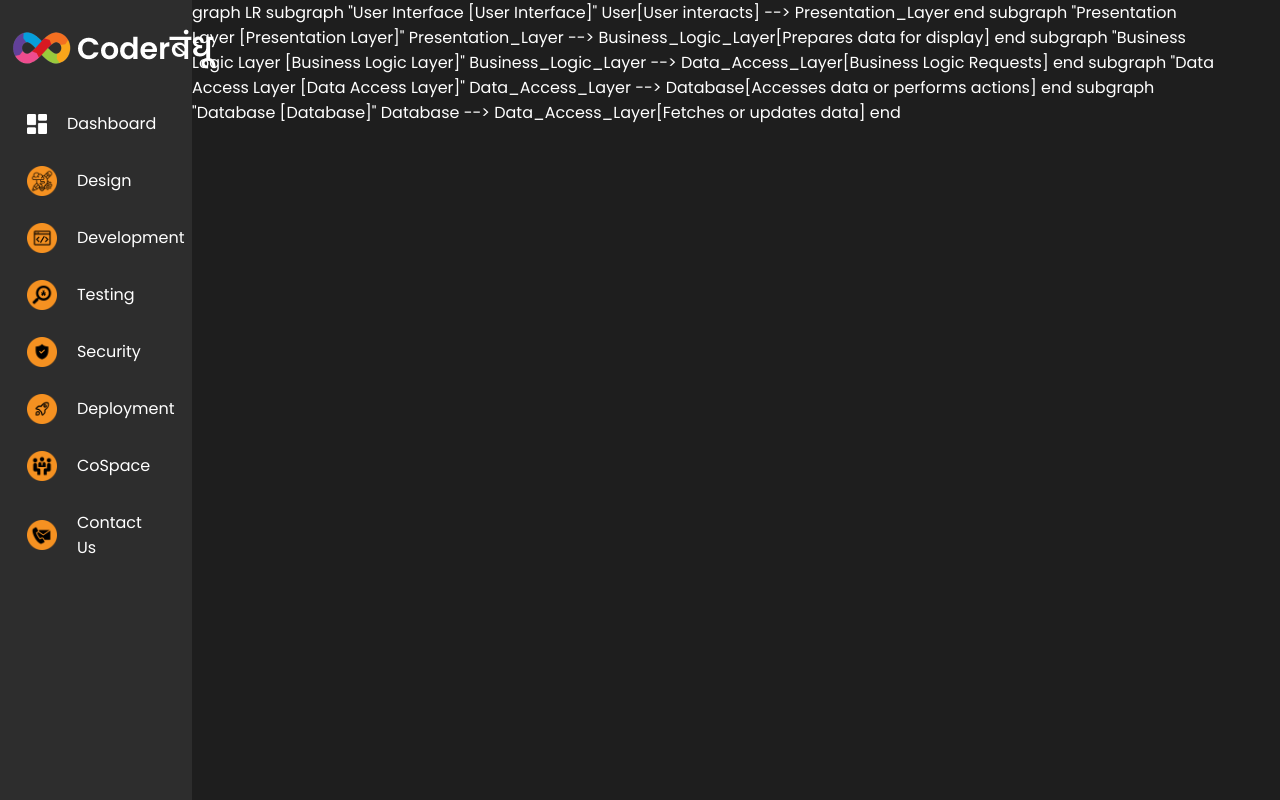
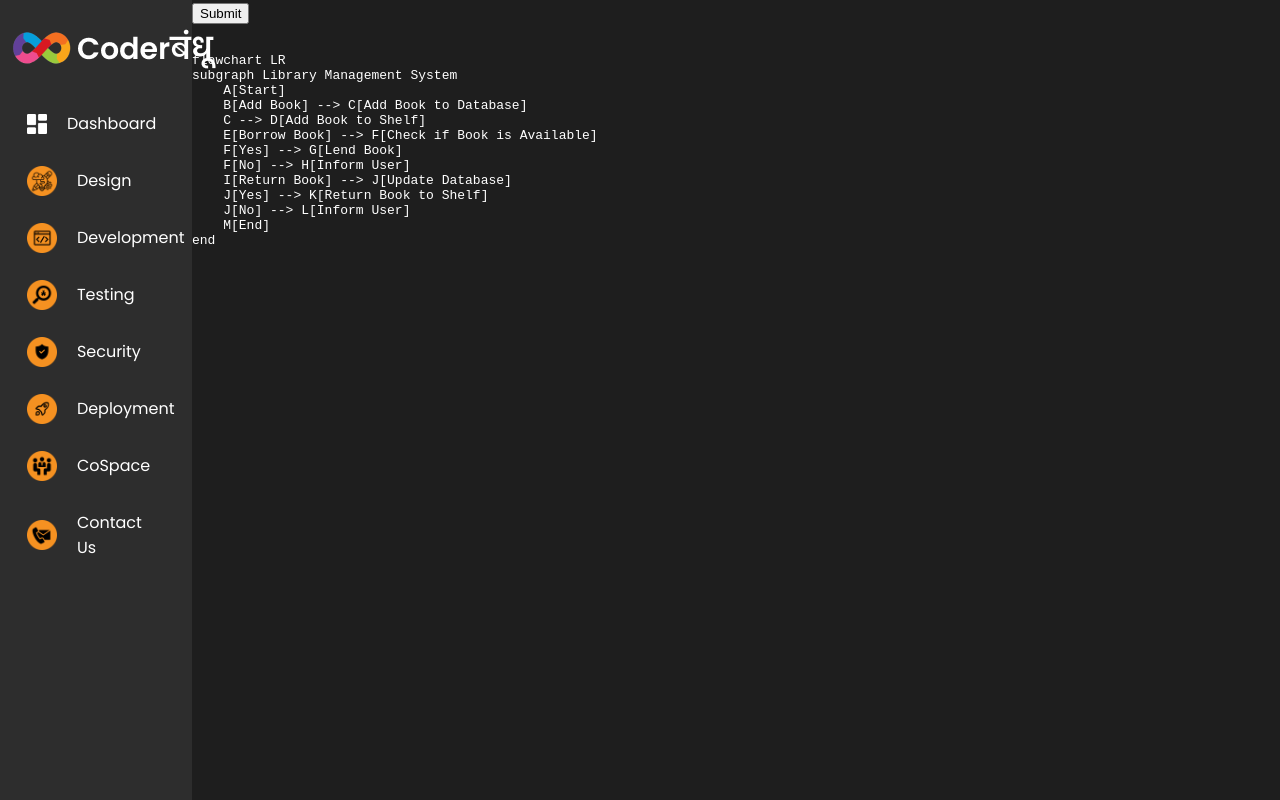
Before and after one commit to shahkushal38/DTDL-CoderBandhu, a React (Create React App) app in the folder frontend/: page / in a window 1280 px wide. Built offline with nearby package versions, Linux system fonts and the light colour scheme; no server answers.

Commit message:
added gemini api with default request

```diff
--- a/frontend/package.json
+++ b/frontend/package.json
@@ -6,6 +6,7 @@
     "@testing-library/jest-dom": "^5.17.0",
     "@testing-library/react": "^13.4.0",
     "@testing-library/user-event": "^13.5.0",
+    "axios": "^1.6.8",
     "mermaid": "^10.9.0",
     "react": "^18.3.1",
     "react-dom": "^18.3.1",
--- a/frontend/src/components/Design/Design.jsx
+++ b/frontend/src/components/Design/Design.jsx
@@ -1,39 +1,23 @@
-import React, { useEffect, useState } from 'react'
+import React, { useContext, useEffect, useState } from 'react'
 import "./Design.css";
 import Mermaid from './Mermaid';
-
-
-const text = `
-    graph LR
-    subgraph "User Interface [User Interface]"
-        User[User interacts] --> Presentation_Layer
-    end
-    subgraph "Presentation Layer [Presentation Layer]"
-        Presentation_Layer --> Business_Logic_Layer[Prepares data for display]
-    end
-    subgraph "Business Logic Layer [Business Logic Layer]"
-        Business_Logic_Layer --> Data_Access_Layer[Business Logic Requests]
-    end
-    subgraph "Data Access Layer [Data Access Layer]"
-        Data_Access_Layer --> Database[Accesses data or performs actions]
-    end
-    subgraph "Database [Database]"
-        Database --> Data_Access_Layer[Fetches or updates data]
-    end
-
-`;
+import DesignContext from '../../context/DesignContext/designContext';
 
 function Design() {
-    const [mermaidText, setMermaidText] = useState("");
-    const updateDiagram = (text_input) => {
-        setMermaidText(text_input);
+    const { mermaidData, getMermaidData } = useContext(DesignContext);
+
+    useEffect(() => {
+    }, []);
+
+    const handleSubmit = () => {
+        getMermaidData("Generate mermaid js flowchat code for 'libary management system");
     }
-    useEffect(() => {
-        updateDiagram(text);
-    });
     return (
-        <div style={{ height: "80vh", width: "80vw" }}>
-            <Mermaid chart={mermaidText} />
+        <div style={{ height: "100vh", width: "85%" }}>
+            <button onClick={() => handleSubmit()}>Submit</button>
+            <div>
+                <Mermaid chart={mermaidData} />
+            </div>
         </div>
     )
 }
--- a/frontend/src/components/Design/Mermaid.jsx
+++ b/frontend/src/components/Design/Mermaid.jsx
@@ -54,7 +54,7 @@ mermaid.initialize({
 });
 
 const Mermaid = ({ chart }) => {
-  return <div className="mermaid" style={{ height: "100%", width: "100%" }}>{chart}</div>;
+  return <pre className="mermaid" style={{ height: "100%", width: "100%" }}>{chart}</pre>;
 };
 
 export default Mermaid;
--- /dev/null
+++ b/frontend/src/context/DesignContext/designContext.jsx
@@ -0,0 +1,5 @@
+import { createContext } from "react";
+
+const DesignContext = createContext({});
+
+export default DesignContext;
--- /dev/null
+++ b/frontend/src/context/DesignContext/designState.jsx
@@ -0,0 +1,55 @@
+import { useState } from "react";
+import DesignContext from "./designContext";
+import axios from 'axios';
+
+
+const text = `
+flowchart LR\nsubgraph Library Management System\n    A[Start]\n    B[Add Book] --> C[Add Book to Database]\n    C --> D[Add Book to Shelf]\n    E[Borrow Book] --> F[Check if Book is Available]\n    F[Yes] --> G[Lend Book]\n    F[No] --> H[Inform User]\n    I[Return Book] --> J[Update Database]\n    J[Yes] --> K[Return Book to Shelf]\n    J[No] --> L[Inform User]\n    M[End]\nend\n
+`;
+const GEMENI_KEY = process.env.REACT_APP_GEMENI_KEY ?? "";
+
+
+function DesignState({ children }) {
+
+    const BASE_URL = "https://generativelanguage.googleapis.com/v1beta/models/gemini-pro:generateContent?key=" + GEMENI_KEY;
+    const headers = {
+        "Content-Type": "application/json"
+    }
+
+    const [mermaidData, setMermaidData] = useState(text);
+    const getMermaidData = async (inputtext) => {
+        const formData =
+        {
+            "contents": [
+                {
+                    "parts": [
+                        {
+                            "text": inputtext
+                        }
+                    ]
+                }
+            ]
+        }
+
+        await axios
+            .post(BASE_URL, formData, headers)
+            .then(function (response) {
+                const res = response.data;
+                setMermaidData(res.candidates[0].content.parts[0].text);
+            })
+            .catch(function (error) {
+                console.log(error);
+            });
+    };
+    return (
+        <DesignContext.Provider
+            value={{
+                getMermaidData,
+                mermaidData
+            }}
+        >
+            {children}
+        </DesignContext.Provider>
+    );
+}
+export default DesignState;
--- a/frontend/src/index.js
+++ b/frontend/src/index.js
@@ -2,10 +2,13 @@ import React from "react";
 import ReactDOM from "react-dom/client";
 import "./index.css";
 import App from "./App";
+import DesignState from "./context/DesignContext/designState";
 
 const root = ReactDOM.createRoot(document.getElementById("root"));
 root.render(
   <React.StrictMode>
-    <App />
+    <DesignState>
+      <App />
+    </DesignState>
   </React.StrictMode>
 );
```
Also changed, not shown: 2 other files (tests, documents, lock files or other folders).
